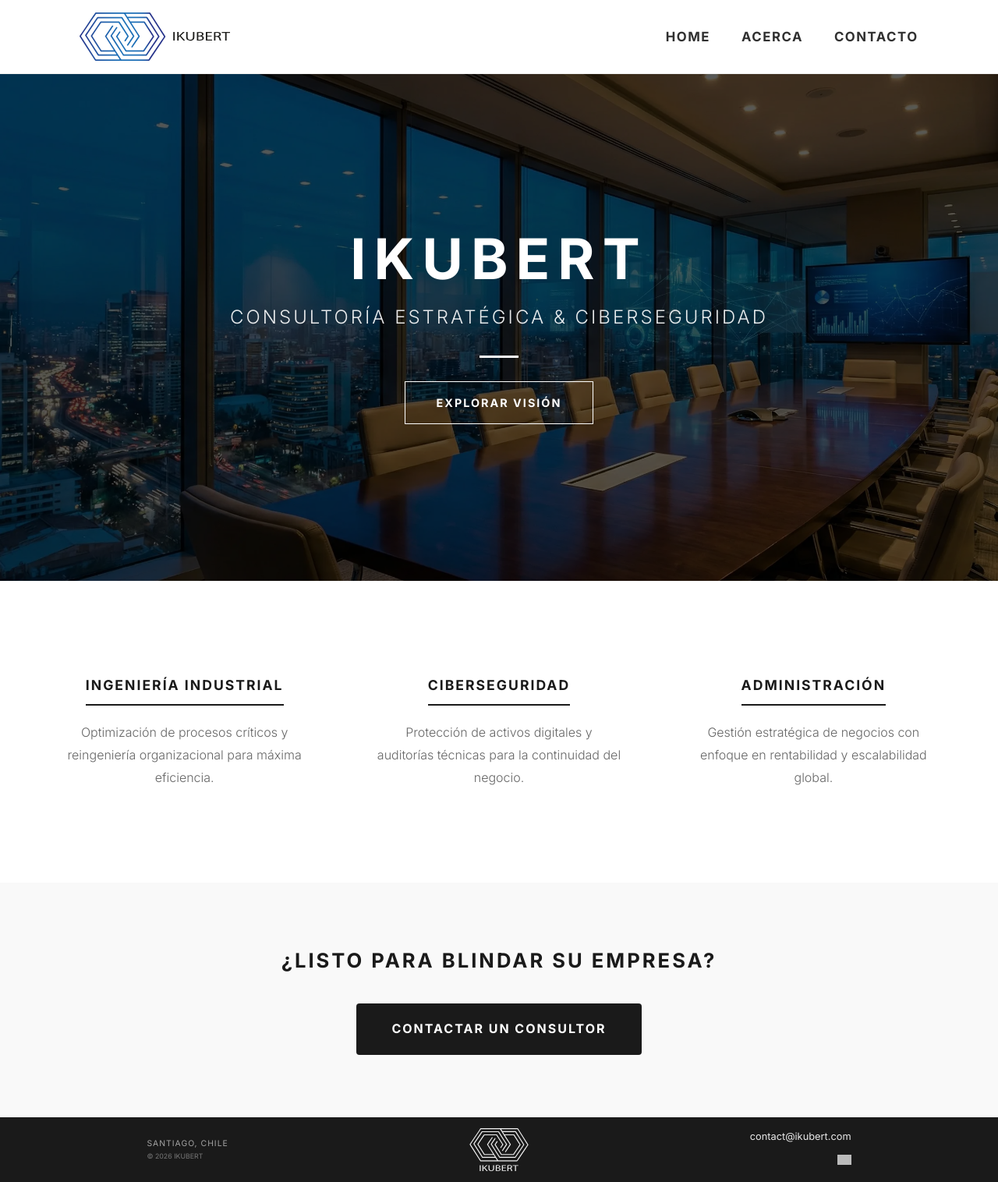
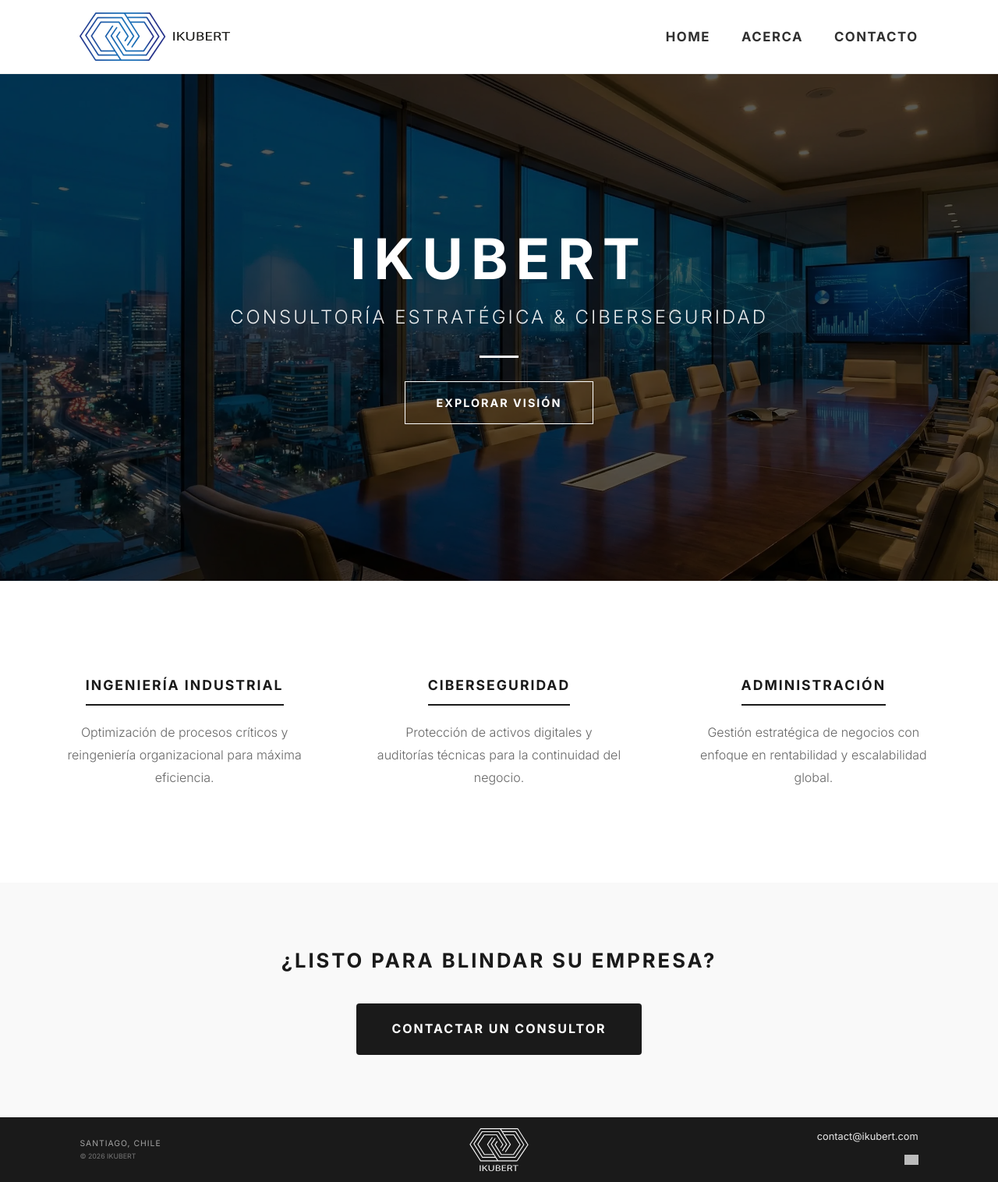
Before and after one commit to IKUBERT/ikubert.github.io, a Jekyll site: the page built from index.html, in a window 1280 px wide. Shown: the whole page at 78% size. Built offline with Jekyll 4.4.1, drawn with Linux system fonts in a browser that asks for light colours; grey boxes are pictures that could not be loaded.

Commit message:
Update default.html

```diff
--- a/_layouts/default.html
+++ b/_layouts/default.html
@@ -7,7 +7,7 @@
 
     <link rel="icon" type="image/svg+xml" href="{{ site.baseurl }}/src/logo-ikubert.svg">
     <link href="https://fonts.googleapis.com/css2?family=Inter:wght@300;400;700&display=swap" rel="stylesheet">
-    <link rel="stylesheet" href="{{ site.baseurl }}/style.css?v=27.0">
+    <link rel="stylesheet" href="{{ site.baseurl }}/style.css?v=28.0">
 </head>
 <body class="sticky-wrapper">
 
@@ -28,8 +28,7 @@
         {{ content }}
     </main>
 
-    <footer class="main-footer" style="background-color: #1a1a1a; padding: 14px 8% !important; width: 100%; box-sizing: border-box;">
-        <div class="footer-inner" style="display: flex; justify-content: space-between; align-items: center; width: 100%; margin: 0 auto;">
+    <footer class="main-footer" style="display: flex; justify-content: space-between; align-items: center; padding: 14px 8% !important; background-color: #1a1a1a; width: 100%; box-sizing: border-box;">
 
         <div class="footer-col left" style="flex: 1;">
             <p class="loc" style="font-size: 0.65rem; color: #fff; opacity: 0.6; text-transform: uppercase; margin: 0; letter-spacing: 1px;">SANTIAGO, CHILE</p>
@@ -49,18 +48,14 @@
             </div>
         </div>
 
-        </div>
     </footer>
 
     <style>
         @media (max-width: 600px) {
-            .site-nav { padding: 15px 5% !important; flex-direction: column !important; gap: 15px; }
+            .site-nav, .main-footer { padding: 15px 5% !important; flex-direction: column !important; gap: 15px; }
             .site-logo img { height: 48px !important; }
             .nav-links { justify-content: center !important; gap: 20px !important; width: 100%; }
-            /* Footer móvil corregido */
-            .main-footer { padding: 20px 5% !important; }
-            .footer-inner { flex-direction: column !important; gap: 15px; }
-            .footer-col { text-align: center !important; }
+            .footer-col { text-align: center !important; flex: none !important; width: 100%; }
         }
     </style>
 </body>
```
Lines whose indentation alone changed are shown as unchanged.
